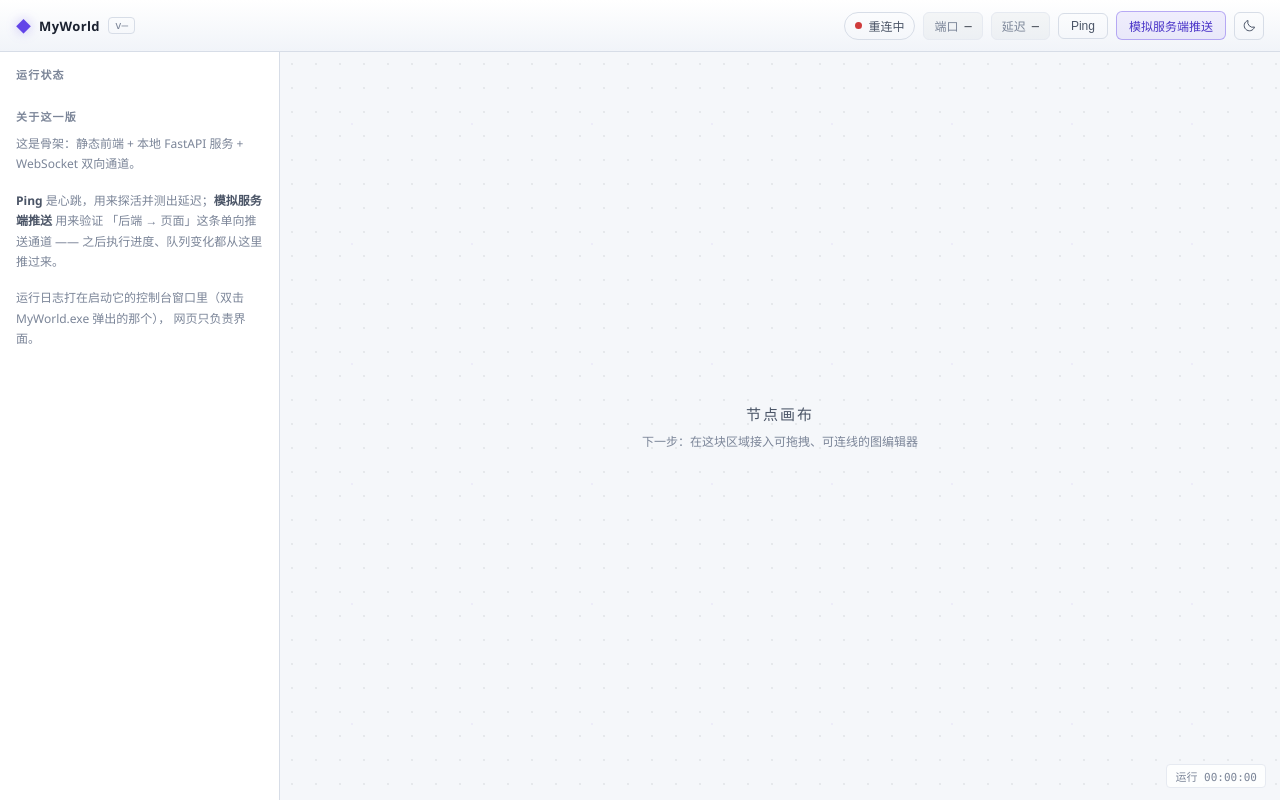
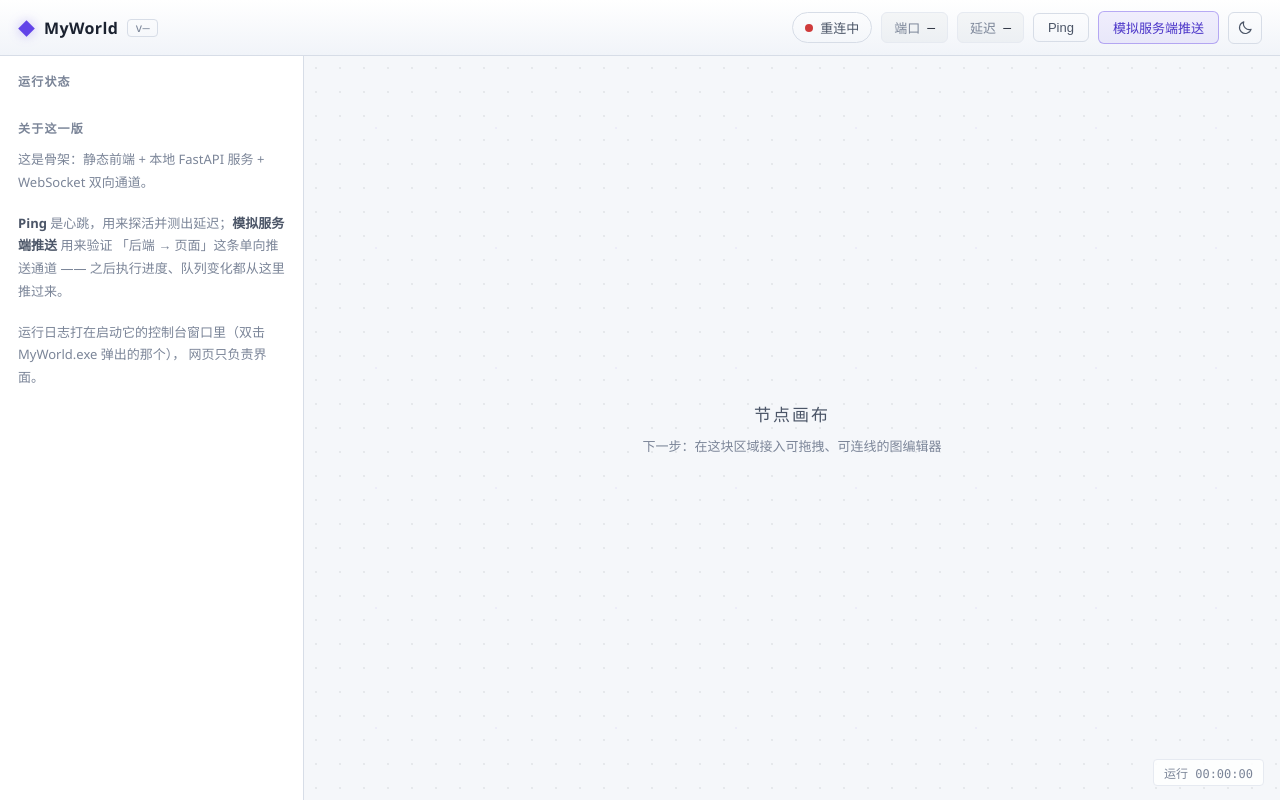
Before and after one commit to 3513534091/MyWorld, a plain HTML site: page web/index.html in a window 1280 px wide. Drawn offline with Linux system fonts and the light colour scheme; no server answers.

Commit message:
style: 整体放大字号，并把排版刻度收敛成变量
- 正文 13 → 15px，次要信息 13px，标题 17px；顶栏 52 → 56px，侧栏 280 → 304px
- 字号与尺寸集中为 --fs-base / --fs-small / --fs-tiny / --fs-heading /
  --topbar-h / --panel-w，以后整体缩放只改这一处
- 同步更新深浅两套截图

```diff
--- a/web/css/style.css
+++ b/web/css/style.css
@@ -1,5 +1,6 @@
 /* MyWorld 主题：全部颜色收敛成变量，深浅两套只换变量。
- * 深色为默认；<html data-theme="light"> 切浅色。 */
+ * 深色为默认；<html data-theme="light"> 切浅色。
+ * 字号集中在最下面的「排版刻度」里，想整体放大改那一处即可。 */
 
 :root {
   /* 深色（默认） */
@@ -76,6 +77,16 @@
   color-scheme: light;
 }
 
+/* ---------- 排版刻度（想整体放大改这里） ---------- */
+:root {
+  --fs-base: 15px;
+  --fs-small: 13px;
+  --fs-tiny: 12px;
+  --fs-heading: 17px;
+  --topbar-h: 56px;
+  --panel-w: 304px;
+}
+
 * {
   box-sizing: border-box;
 }
@@ -88,11 +99,11 @@ body {
 
 body {
   display: grid;
-  grid-template-rows: 52px minmax(0, 1fr);
+  grid-template-rows: var(--topbar-h) minmax(0, 1fr);
   background: var(--bg);
   color: var(--text);
   font-family: "Segoe UI", "PingFang SC", "Microsoft YaHei", system-ui, sans-serif;
-  font-size: 13px;
+  font-size: var(--fs-base);
   overflow: hidden;
   transition: background-color 0.18s ease, color 0.18s ease;
 }
@@ -103,7 +114,7 @@ body {
   align-items: center;
   justify-content: space-between;
   gap: 12px;
-  padding: 0 16px;
+  padding: 0 18px;
   background: linear-gradient(180deg, var(--topbar-hi), var(--topbar-lo));
   border-bottom: 1px solid var(--border);
   transition: background 0.18s ease, border-color 0.18s ease;
@@ -112,50 +123,51 @@ body {
 .brand {
   display: flex;
   align-items: center;
-  gap: 8px;
+  gap: 9px;
   user-select: none;
 }
 
 .logo {
   color: var(--accent);
-  font-size: 15px;
+  font-size: 17px;
   filter: drop-shadow(0 0 6px var(--accent-glow));
 }
 
 .brand-name {
   font-weight: 600;
+  font-size: 16px;
   letter-spacing: 0.4px;
 }
 
 .tag {
-  padding: 1px 6px;
+  padding: 1px 7px;
   border: 1px solid var(--border);
   border-radius: 4px;
   color: var(--text-faint);
   font-family: var(--mono);
-  font-size: 11px;
+  font-size: var(--fs-tiny);
 }
 
 .topbar-right {
   display: flex;
   align-items: center;
-  gap: 8px;
+  gap: 9px;
 }
 
 .pill {
   display: inline-flex;
   align-items: center;
-  gap: 6px;
-  padding: 4px 10px;
+  gap: 7px;
+  padding: 5px 12px;
   border: 1px solid var(--border);
   border-radius: 999px;
   color: var(--text-dim);
-  font-size: 12px;
+  font-size: var(--fs-small);
 }
 
 .pill .dot {
-  width: 7px;
-  height: 7px;
+  width: 8px;
+  height: 8px;
   border-radius: 50%;
   background: var(--text-faint);
 }
@@ -177,13 +189,13 @@ body {
 .chip {
   display: inline-flex;
   align-items: center;
-  gap: 6px;
-  padding: 4px 10px;
+  gap: 7px;
+  padding: 5px 12px;
   border: 1px solid var(--border-soft);
   border-radius: 6px;
   background: var(--chip-bg);
   font-family: var(--mono);
-  font-size: 12px;
+  font-size: var(--fs-small);
 }
 
 .chip-label {
@@ -192,12 +204,12 @@ body {
 }
 
 .btn {
-  padding: 5px 12px;
+  padding: 6px 14px;
   border: 1px solid var(--btn-border);
   border-radius: 6px;
   background: var(--btn-bg);
   color: var(--btn-text);
-  font-size: 12px;
+  font-size: var(--fs-small);
   cursor: pointer;
   transition: background 0.15s, border-color 0.15s;
 }
@@ -224,14 +236,14 @@ body {
 }
 
 .btn.small {
-  padding: 2px 8px;
-  font-size: 11px;
+  padding: 3px 9px;
+  font-size: var(--fs-tiny);
 }
 
 /* 主题切换：暗色下显示太阳（点了变亮），浅色下显示月亮 */
 .btn.icon {
-  width: 30px;
-  height: 28px;
+  width: 34px;
+  height: 32px;
   padding: 0;
   display: inline-flex;
   align-items: center;
@@ -240,6 +252,8 @@ body {
 }
 
 .btn.icon svg {
+  width: 17px;
+  height: 17px;
   display: none;
 }
 
@@ -254,12 +268,12 @@ body {
 /* ---------- 主体 ---------- */
 .layout {
   display: grid;
-  grid-template-columns: 280px minmax(0, 1fr);
+  grid-template-columns: var(--panel-w) minmax(0, 1fr);
   min-height: 0;
 }
 
 .panel {
-  padding: 14px 16px;
+  padding: 16px 18px;
   overflow-y: auto;
   background: var(--panel);
   border-right: 1px solid var(--border);
@@ -267,9 +281,9 @@ body {
 }
 
 .panel h2 {
-  margin: 0 0 10px;
+  margin: 0 0 11px;
   color: var(--text-faint);
-  font-size: 11px;
+  font-size: var(--fs-tiny);
   font-weight: 600;
   letter-spacing: 1.2px;
   text-transform: uppercase;
@@ -277,34 +291,34 @@ body {
 
 .panel h2 + .meta,
 .panel .hint {
-  margin-bottom: 16px;
+  margin-bottom: 18px;
 }
 
 .meta {
   display: grid;
-  grid-template-columns: 84px minmax(0, 1fr);
-  gap: 6px 8px;
-  margin: 0 0 20px;
+  grid-template-columns: 96px minmax(0, 1fr);
+  gap: 7px 10px;
+  margin: 0 0 22px;
 }
 
 .meta dt {
   color: var(--text-faint);
-  font-size: 12px;
+  font-size: var(--fs-small);
 }
 
 .meta dd {
   margin: 0;
   color: var(--text-dim);
   font-family: var(--mono);
-  font-size: 11.5px;
+  font-size: var(--fs-small);
   word-break: break-all;
 }
 
 .hint {
   margin: 0;
   color: var(--text-faint);
-  font-size: 12px;
-  line-height: 1.7;
+  font-size: var(--fs-small);
+  line-height: 1.75;
 }
 
 .hint b {
@@ -337,33 +351,33 @@ body {
   flex-direction: column;
   align-items: center;
   justify-content: center;
-  gap: 8px;
+  gap: 10px;
   pointer-events: none;
 }
 
 .canvas-hint strong {
   color: var(--text-dim);
-  font-size: 15px;
+  font-size: var(--fs-heading);
   font-weight: 500;
   letter-spacing: 2px;
 }
 
 .canvas-hint span {
   color: var(--text-faint);
-  font-size: 12px;
+  font-size: var(--fs-small);
 }
 
 .canvas-badge {
   position: absolute;
-  right: 14px;
-  bottom: 12px;
-  padding: 3px 8px;
+  right: 16px;
+  bottom: 14px;
+  padding: 4px 10px;
   border: 1px solid var(--border-soft);
   border-radius: 4px;
   background: var(--badge-bg);
   color: var(--text-faint);
   font-family: var(--mono);
-  font-size: 11px;
+  font-size: var(--fs-tiny);
 }
 
 /* ---------- 滚动条 ---------- */
@@ -384,9 +398,9 @@ body {
   background-clip: content-box;
 }
 
-@media (max-width: 820px) {
-  body {
-    grid-template-rows: 52px minmax(0, 1fr);
+@media (max-width: 900px) {
+  :root {
+    --panel-w: 0px;
   }
 
   .layout {
@@ -398,7 +412,7 @@ body {
   }
 
   .btn:not(.icon) {
-    padding: 4px 8px;
-    font-size: 11px;
+    padding: 5px 10px;
+    font-size: var(--fs-tiny);
   }
 }
```
Also changed, not shown: docs/screenshot-light.png, docs/screenshot.png, 1 other file.
